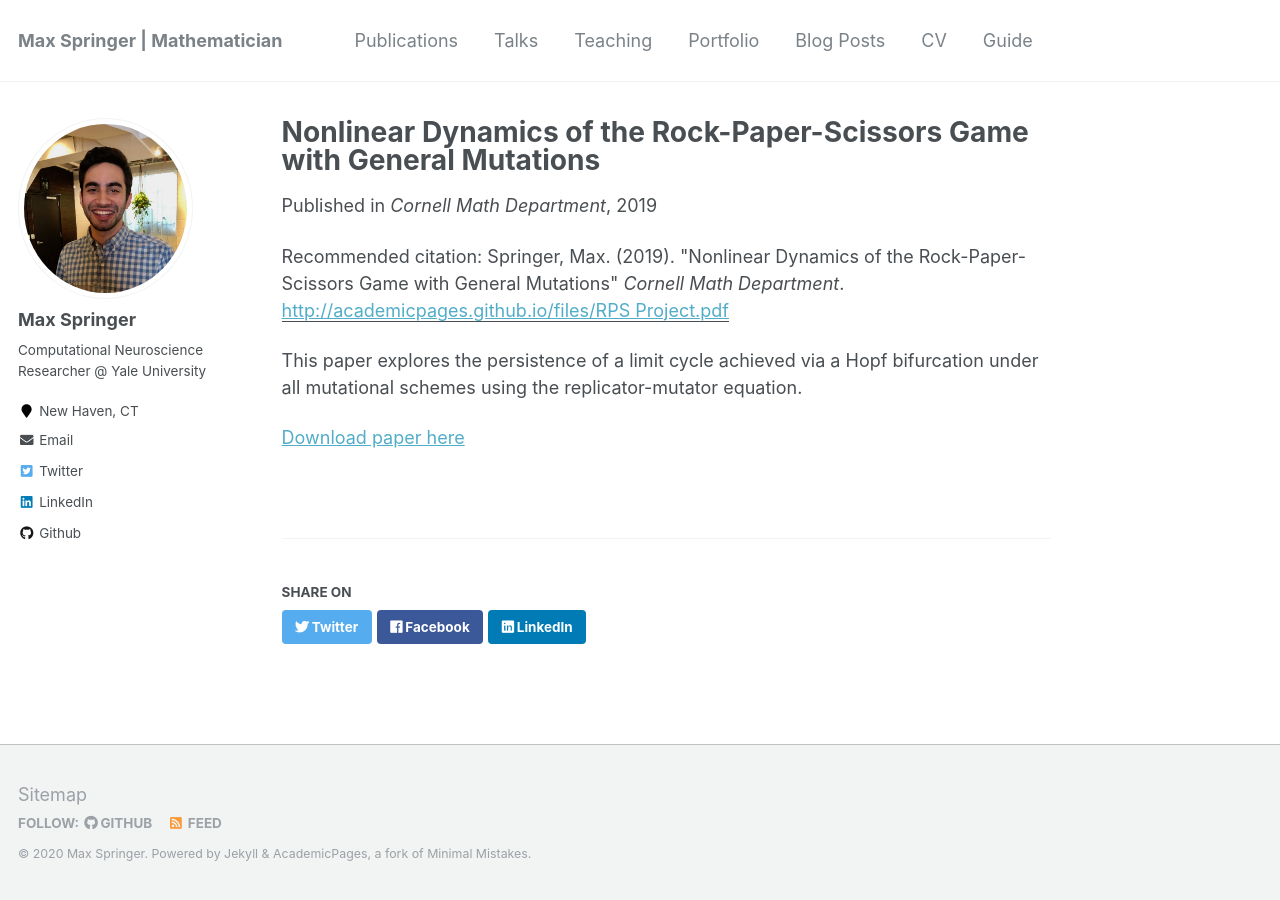
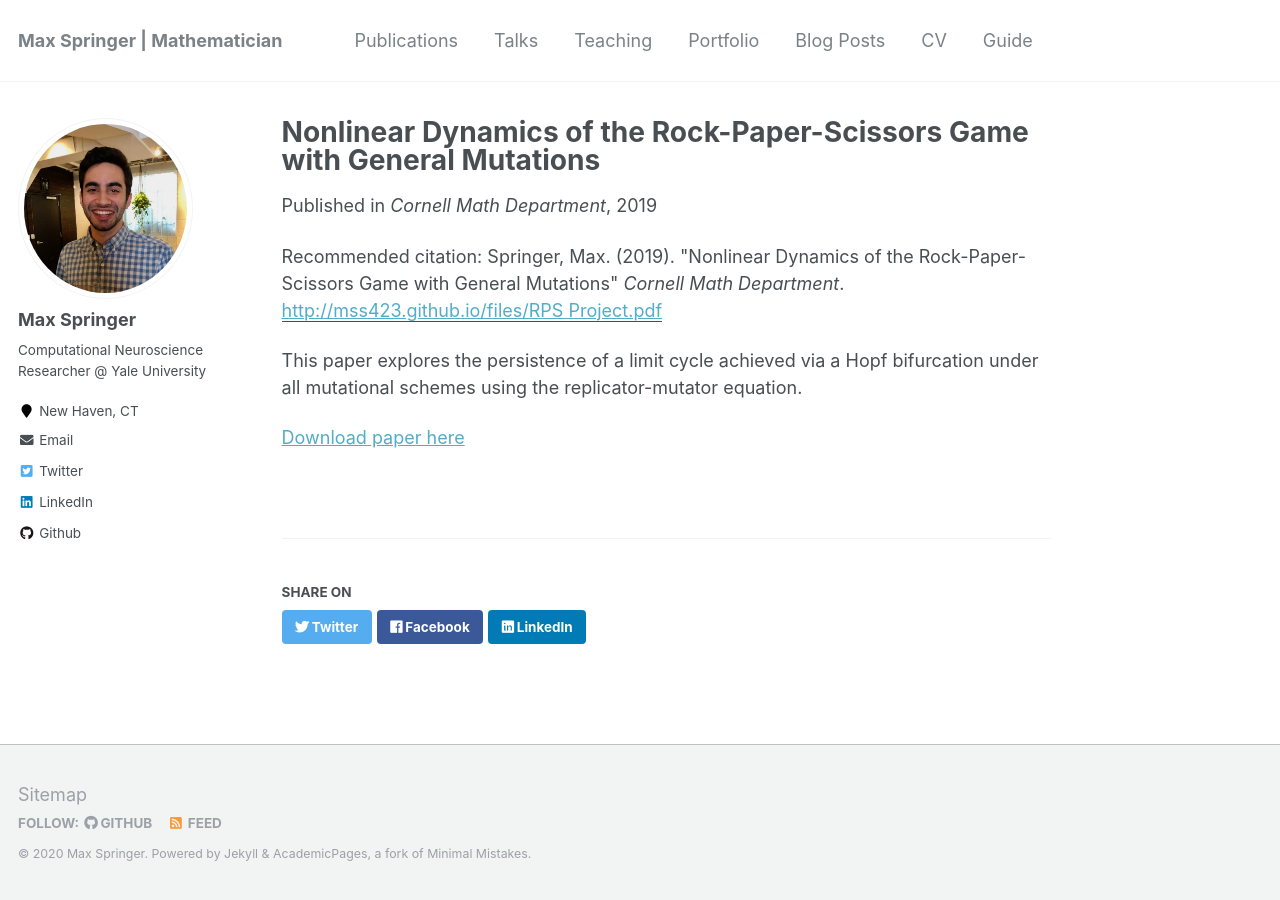
Before and after one commit to mss423/mss423.github.io, a Jekyll site: the page built from _publications/2019-05-10-rps-project.md, in a window 1280 px wide. Built offline with Jekyll 4.4.1, drawn with Linux system fonts in a browser that asks for light colours; some of the changed lines change nothing that is shown.

Commit message:
Update 2019-05-10-rps-project.md

```diff
--- a/_publications/2019-05-10-rps-project.md
+++ b/_publications/2019-05-10-rps-project.md
@@ -5,9 +5,9 @@ permalink: /publication/2019-05-10-rps-project
 excerpt: 'This paper explores the persistence of a limit cycle achieved via a Hopf bifurcation under all mutational schemes using the replicator-mutator equation.'
 date: 2019-05-10
 venue: 'Cornell Math Department'
-paperurl: 'http://academicpages.github.io/files/RPS Project.pdf'
+paperurl: 'http://mss423.github.io/files/RPS Project.pdf'
 citation: 'Springer, Max. (2019). &quot;Nonlinear Dynamics of the Rock-Paper-Scissors Game with General Mutations&quot; <i>Cornell Math Department</i>.'
 ---
 This paper explores the persistence of a limit cycle achieved via a Hopf bifurcation under all mutational schemes using the replicator-mutator equation.
 
-[Download paper here](http://academicpages.github.io/files/RPS Project.pdf)
+[Download paper here](http://mss423.github.io/files/RPS Project.pdf)
```
